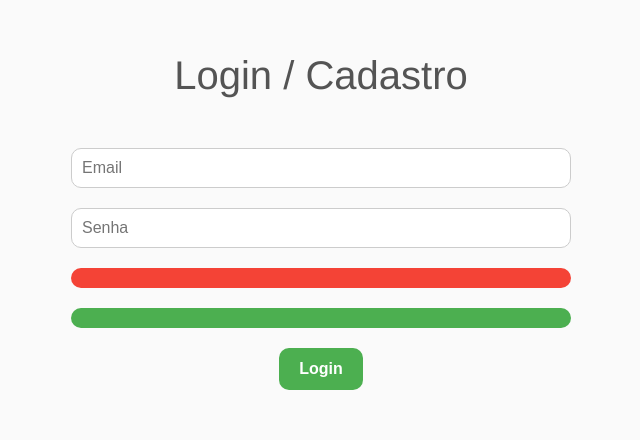
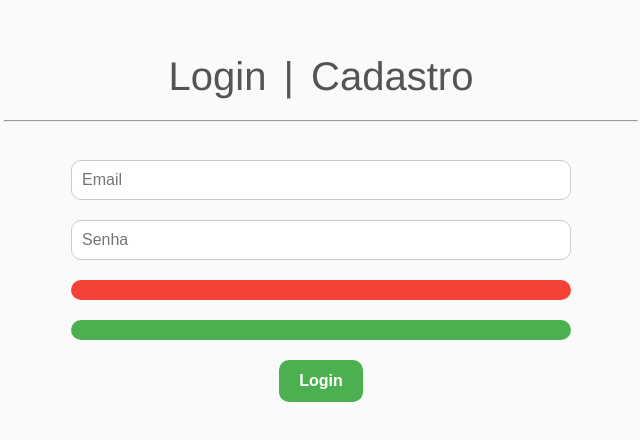
Before and after one commit to kelvenmendes/Tela_Login_Gmail-senha-responsivo, a plain HTML site: page Index.html in a window 1280 px wide. Shown: the part 112-552 px from the top of the page, without its empty margins (319-959 px from the left). Drawn offline with Linux system fonts and the light colour scheme.

Commit message:
Update Index.html

```diff
--- a/Index.html
+++ b/Index.html
@@ -4,19 +4,21 @@
     <title>Login&Cadastro</title>
 
     <link href="style.css" type="text/css" rel="stylesheet">
-    <script type="text/javascript" src="arquivo.js"></script>
+    <script type="text/javascript" src="script.js"></script>
   </head>
   <body>
 
     <div class="container">
       <h1 class="Titulo">
-        <a href="" class="ativacao"> Login </a>
-        /
-        <a href="" class="ativacao"> Cadastro </a>
+        <button type="button" onclick="login()" class="ativacao">Login </button>
+        |
+        <button type="button" onclick="cadastro()" class="ativacao">
+ Cadastro</button>
       </h1>
+      <hr>
 
 <!--LOGIN-->
-      <div class="login-form active-form">
+      <div class="login-form active-form" id="login">
         <form>
 
           <input
@@ -26,6 +28,7 @@
             class="input-field"
             required
           />
+
           <input
             type="password"
             name="senha"
@@ -44,7 +47,7 @@
 
 
 <!--CADASTRO-->
-      <div class="cadastro-form">
+      <div class="cadastro-form" id="cadastro">
         <form>
           <input
             type="text"
```
